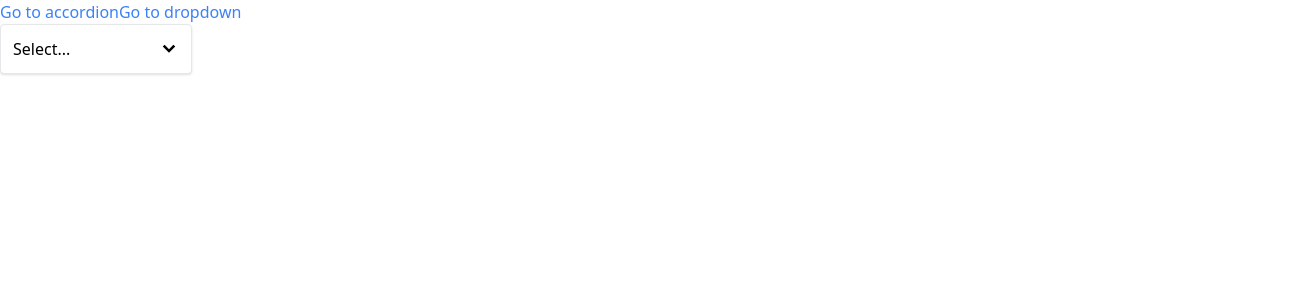
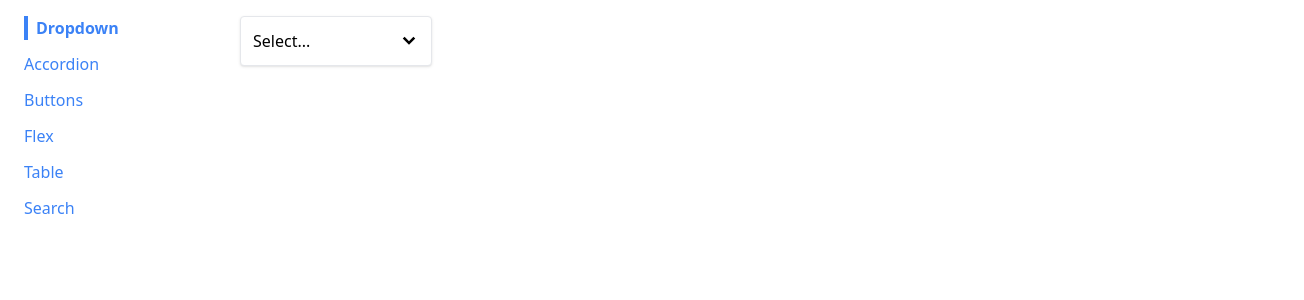
Before and after one commit to PulkitSharma0017/Comps-nav-routes, a React (Create React App) app: page / in a window 1280 px wide. Shown: the top 300 px of the page, 1304 px wide, since content can reach past the window. Built offline with nearby package versions, Linux system fonts and the light colour scheme.

Commit message:
create and add sidebar

```diff
--- a/src/App.js
+++ b/src/App.js
@@ -1,19 +1,22 @@
-import Link from "./components/Link";
 import Route from "./components/Route";
+import Sidebar from "./components/Sidebar";
 import AccordionPage from "./pages/AccordionPage";
 import DropdownPage from "./pages/DropdownPage";
+import ButtonPage from "./pages/ButtonPage";
 
 function App() {
   return (
-    <div>
-      <Link to="/accordion">Go to accordion</Link>
-      <Link to="/dropdown">Go to dropdown</Link>
-      <div>
+    <div className="container mx-6 mt-4 grid grid-cols-6 gap-4">
+      <Sidebar />
+      <div className="col-span-5">
         <Route path="/accordion">
           <AccordionPage />
         </Route>
         <Route path="/">
           <DropdownPage />
+        </Route>
+        <Route path="/buttons">
+          <ButtonPage />
         </Route>
       </div>
     </div>
--- /dev/null
+++ b/src/components/Sidebar.js
@@ -0,0 +1,33 @@
+import Link from "./Link";
+
+function Sidebar() {
+  const links = [
+    { label: "Dropdown", path: "/" },
+    { label: "Accordion", path: "/accordion" },
+    { label: "Buttons", path: "/buttons" },
+    { label: "Flex", path: "/flex" },
+    { label: "Table", path: "/table" },
+    { label: "Search", path: "/search" },
+  ];
+
+  const renderedLinks = links.map((link) => {
+    return (
+      <Link
+        key={link.label}
+        to={link.path}
+        className="mb-3"
+        activeClassName="font-bold border-l-4 border-blue-500 pl-2"
+      >
+        {link.label}
+      </Link>
+    );
+  });
+
+  return (
+    <div className="sticky top-0 flex flex-col items-start overflow-y-auto">
+      {renderedLinks}
+    </div>
+  );
+}
+
+export default Sidebar;
```
